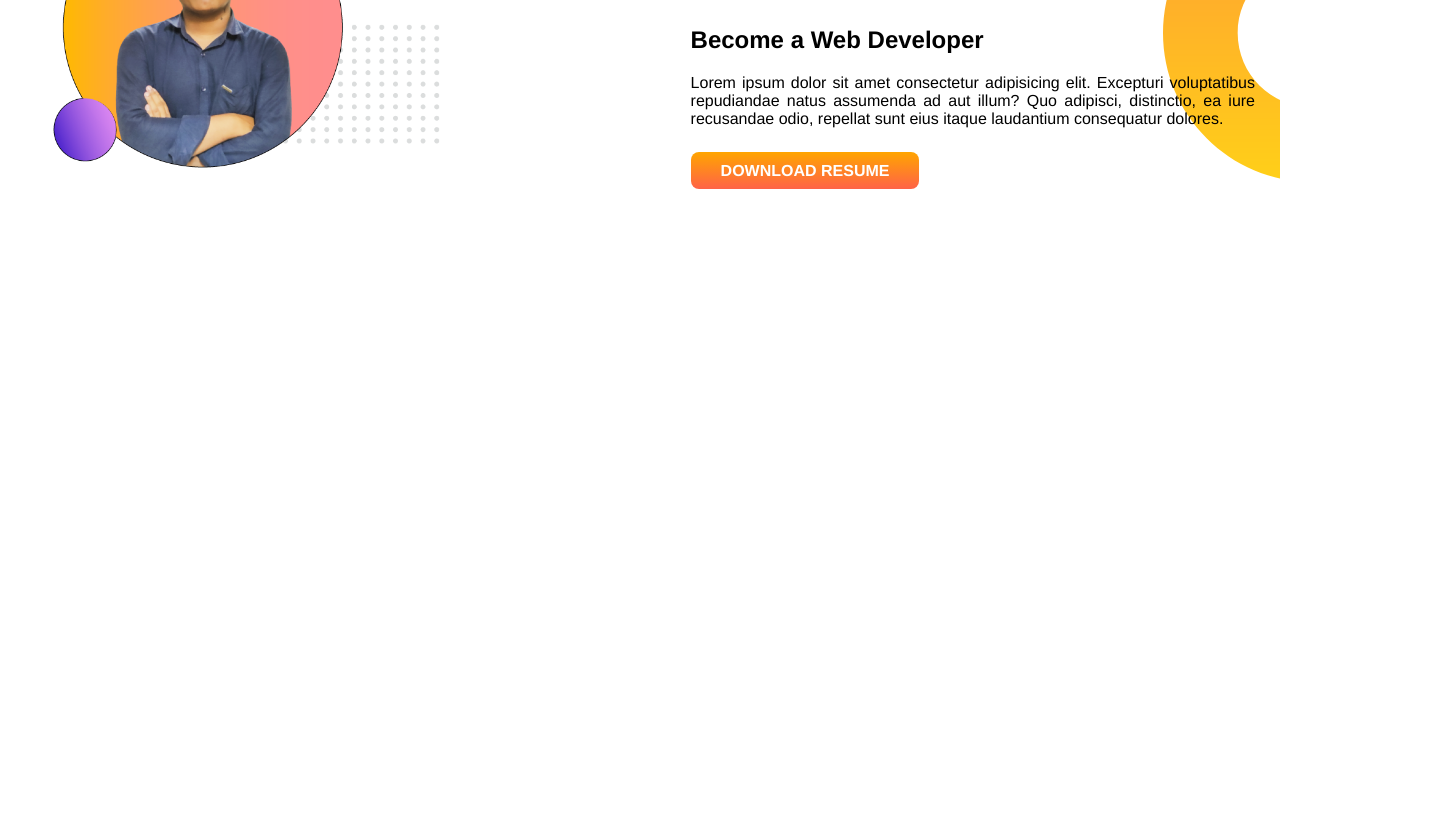
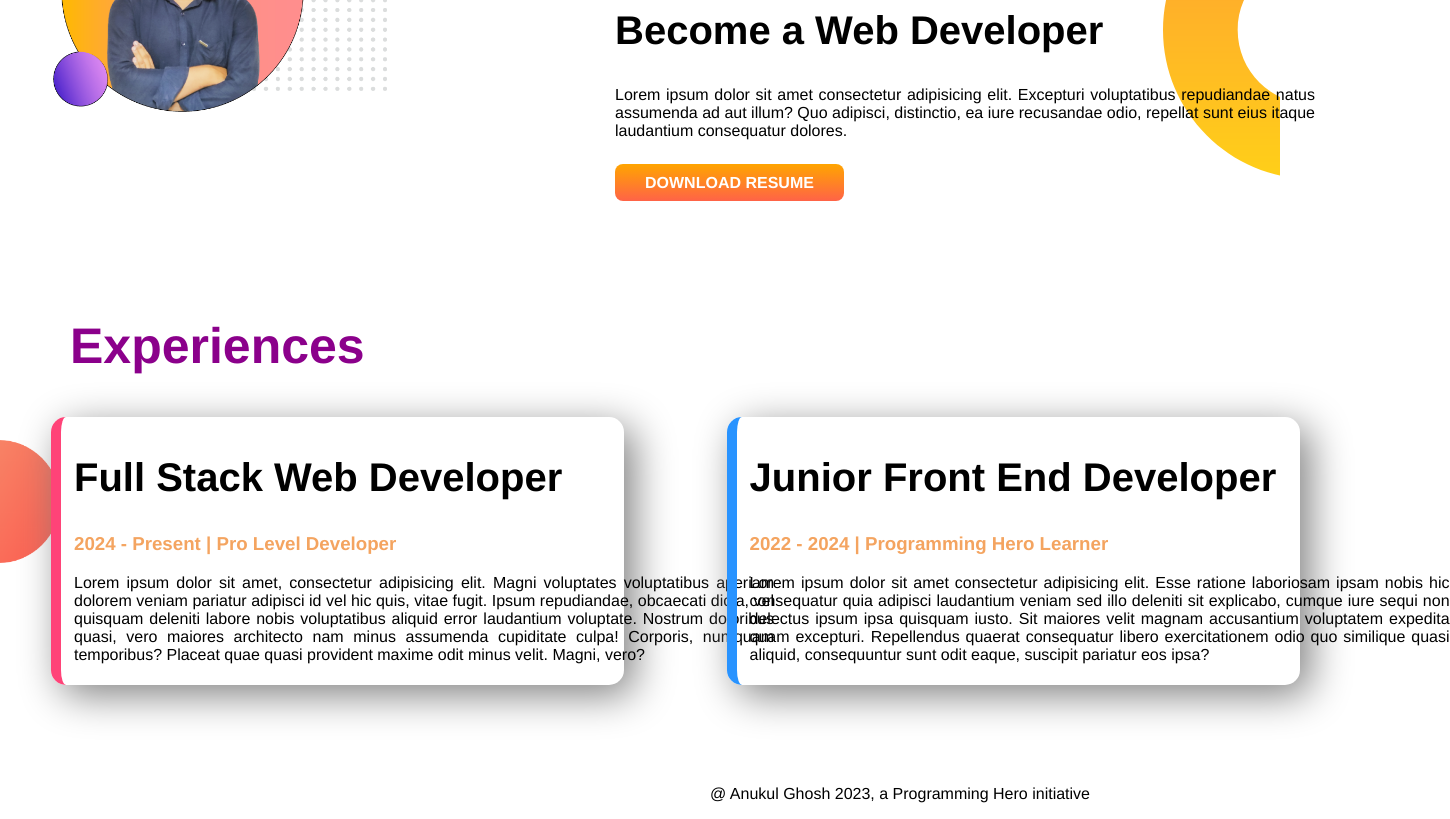
Before and after one commit to anukulghoshdev/developer-portfolio, a plain HTML site: page index.html in a window 1280 px wide. Shown: the part 713-1532 px from the top of the page, 1450 px wide, since content can reach past the window. Before the commit the page ends 1018 px from the top, so only its background shows below. Drawn offline with Linux system fonts and the light colour scheme.

Commit message:
added experiences section  and added footer section

```diff
--- a/css/style.css
+++ b/css/style.css
@@ -6,15 +6,19 @@ body{
 h1{
     font-size: 50px;
 }
-p{
+h2{
+    font-size: 40px;
+}
+p{                        /*myself*/
     text-align: justify;
     text-justify: inter-word;
+    width: 700px;
 }
 
 .orange-color {
     color:sandybrown;
 }
-section{
+.flexible-container {
     display: flex;
     margin-bottom: 100px;
 }
@@ -28,7 +32,9 @@ section{
 .half-width img{
     width: 70%;
 }
-
+.img1 {        /*myself*/
+    margin-left: 110px;
+}
 .link-button {
     text-decoration: none;
     background-image: linear-gradient(orange, tomato);
@@ -48,3 +54,30 @@ section{
     background-repeat: no-repeat;
     background-position: right;
 }
+.experiences-area{
+    background-image: url('../img/exp-bg.png');
+    background-repeat: no-repeat;
+    background-position: left;
+    background-size: 60px;
+
+}
+
+.experiences-item{
+    width: 42%;
+    padding: 5px 1%;
+    margin: 0 4%; /*myself*/
+    box-shadow: 10px 10px 40px gray;
+    border-radius: 15px;
+
+
+}
+#item1{
+    border-left: 10px solid rgb(255, 67, 120);
+}
+#item2{
+    border-left: 10px solid rgb(40, 147, 255);
+}
+footer p{
+    text-align: center;
+    margin-left:550px;
+}
--- a/index.html
+++ b/index.html
@@ -10,7 +10,7 @@
 </head>
 
 <body>
-    <section class="banner">
+    <section class="banner flexible-container ">
         <div class="half-width">
             <h1 class="welcome">Welcome To</h1>
             <h1><span class="orange-color">Anukul Ghosh</span> world!</h1>
@@ -25,22 +25,56 @@
             <a href="" target="_blank" class="link-button">HIRE ME</a>
         </div>
         <div class="half-width">
-            <img src="img/me.png" alt="">
+            <img src="img/me.png" class="img1" alt="">
         </div>
 
     </section>
-    <section class="dream-big">
+
+
+    <section class="dream-big flexible-container ">
         <div class="half-width">
-            <img src="img/bg2.png"   alt="">
+            <img src="img/bg2.png" alt="">
         </div>
         <div class="half-width">
             <h1>Dream Big</h1>
             <h2>Become a Web Developer</h2>
-            <p>Lorem ipsum dolor sit amet consectetur adipisicing elit. Excepturi voluptatibus repudiandae natus assumenda ad aut illum? Quo adipisci, distinctio, ea iure recusandae odio, repellat sunt eius itaque laudantium consequatur dolores.</p>
+            <p>Lorem ipsum dolor sit amet consectetur adipisicing elit. Excepturi voluptatibus repudiandae natus
+                assumenda ad aut illum? Quo adipisci, distinctio, ea iure recusandae odio, repellat sunt eius itaque
+                laudantium consequatur dolores.</p>
             <br>
             <a href="" target="_blank" class="link-button">DOWNLOAD RESUME</a>
         </div>
     </section>
+
+    <section class="experiences-area">
+        <h1 style="margin-left: 70px; color: darkmagenta;">Experiences</h1>
+        <div class="flexible-container">
+            <div class="experiences-item " id="item1">
+                <h2>Full Stack Web Developer</h2>
+                <h3 class="orange-color">2024 - Present | Pro Level Developer</h3>
+                <p>Lorem ipsum dolor sit amet, consectetur adipisicing elit. Magni voluptates voluptatibus aperiam dolorem
+                    veniam pariatur adipisci id vel hic quis, vitae fugit. Ipsum repudiandae, obcaecati dicta, vel quisquam
+                    deleniti labore nobis voluptatibus aliquid error laudantium voluptate. Nostrum doloribus quasi, vero
+                    maiores architecto nam minus assumenda cupiditate culpa! Corporis, numquam temporibus? Placeat quae
+                    quasi provident maxime odit minus velit. Magni, vero?
+                </p>
+            </div>
+            <div class="experiences-item " id="item2">
+                <h2>Junior Front End Developer</h2>
+                <h3 class="orange-color">2022 - 2024 | Programming Hero Learner </h3>
+                <p>Lorem ipsum dolor sit amet consectetur adipisicing elit. Esse ratione laboriosam ipsam nobis hic
+                    consequatur quia adipisci laudantium veniam sed illo deleniti sit explicabo, cumque iure sequi non
+                    delectus ipsum ipsa quisquam iusto. Sit maiores velit magnam accusantium voluptatem expedita quam
+                    excepturi. Repellendus quaerat consequatur libero exercitationem odio quo similique quasi aliquid,
+                    consequuntur sunt odit eaque, suscipit pariatur eos ipsa?
+                </p>
+            </div>
+        </div>
+    </section>
+
 </body>
+<footer>
+        <p>@ Anukul Ghosh 2023, a Programming Hero initiative</p>
+</footer>
 
 </html>
```
Also changed, not shown: img/exp-bg.png (added).
